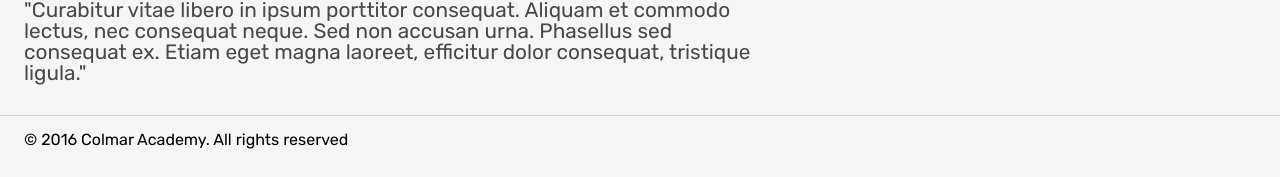
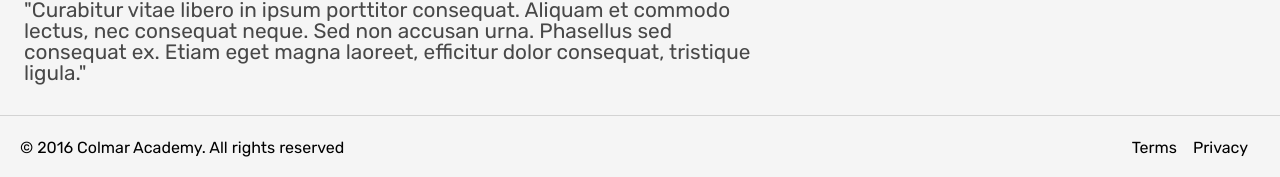
Before and after one commit to Spremuta/colmar-academy, a plain HTML site: page index.html in a window 1280 px wide. Shown: the part 3380-3557 px from the top of the page. Drawn offline with Linux system fonts and the light colour scheme.

Commit message:
i think the desktop version is finished

```diff
--- a/index.html
+++ b/index.html
@@ -173,7 +173,13 @@
             </div>
         </main>
         <footer>
-            <h6>© 2016 Colmar Academy. All rights reserved</h6>
+            <div class="mark">
+                <h6>© 2016 Colmar Academy. All rights reserved</h6>
+            </div>
+            <div class="right">
+                <h6>Terms</h6>
+                <h6>Privacy</h6>
+            </div>
         </footer>
     </body>
 </html>
--- a/resources/style.css
+++ b/resources/style.css
@@ -253,7 +253,27 @@ p {
 /* footer */
 
 footer {
-    padding: 16px 24px 32px 24px;
     background-color: whitesmoke;
     border-top: 1px solid lightgrey;
+    display: inline-flex;
+    justify-content: space-between;
+    width: 100%;
+    padding: 24px 0;
 }
+
+.mark {
+    justify-content: center;
+    align-items: center;
+    padding-left: 20px;
+}
+.right {
+    display: inline-flex;
+    justify-content: flex-end;
+    align-items: center;
+    padding-right: 24px;
+}
+
+.right h6 {
+    margin: 0 8px;
+    padding: 0;
+}
```
